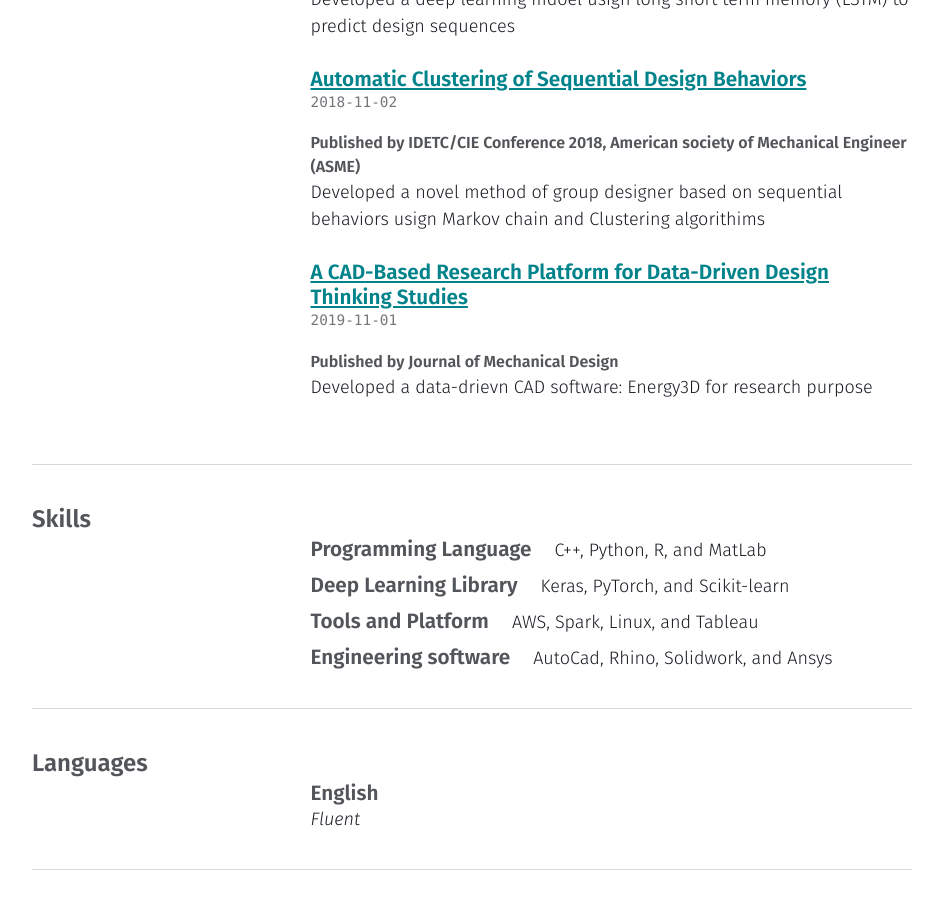
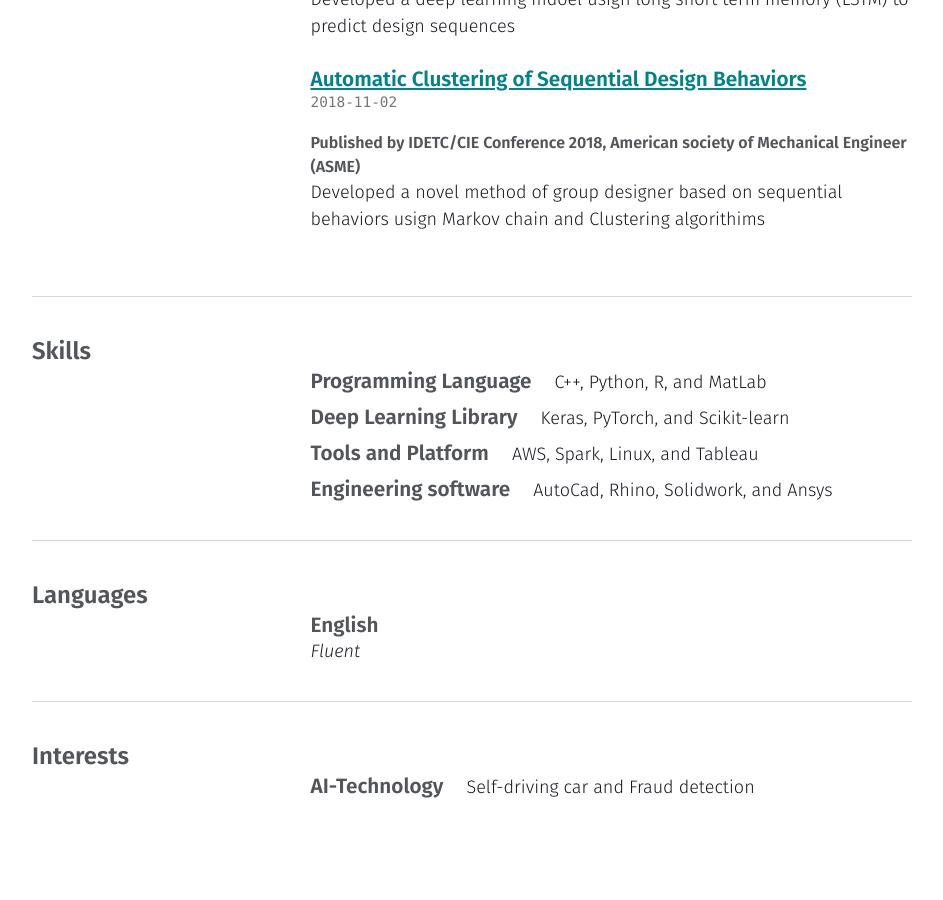
Before and after one commit to HafizSunny/HafizSunny09.github.io, a Jekyll site: the page built from cv.md, in a window 1280 px wide and 900 px high, scrolled down 2838 px. Shown: the whole window, without its empty margins (40-983 px from the left). Built offline with Jekyll 4.4.1, drawn with Linux system fonts in a browser that asks for light colours.

Commit message:
Update cv.json

```diff
--- a/_data/cv.json
+++ b/_data/cv.json
@@ -110,13 +110,6 @@
       "releaseDate": "2018-11-02",
       "website": "https://asmedigitalcollection.asme.org/IDETC-CIE/proceedings-abstract/IDETC-CIE2018/51739/V01BT02A041/273543",
       "summary": "Developed a novel method of group designer based on sequential behaviors usign Markov chain and Clustering algorithims"
-    },
-    {
-      "name": "A CAD-Based Research Platform for Data-Driven Design Thinking Studies",
-      "publisher": "Journal of Mechanical Design",
-      "releaseDate": "2019-11-01",
-      "website": "https://fluidsengineering.asmedigitalcollection.asme.org/mechanicaldesign/article-standard/141/12/121102/956260/A-Computer-Aided-Design-Based-Research-Platform",
-      "summary": "Developed a data-drievn CAD software: Energy3D for research purpose"
     }
 
   ],
```
